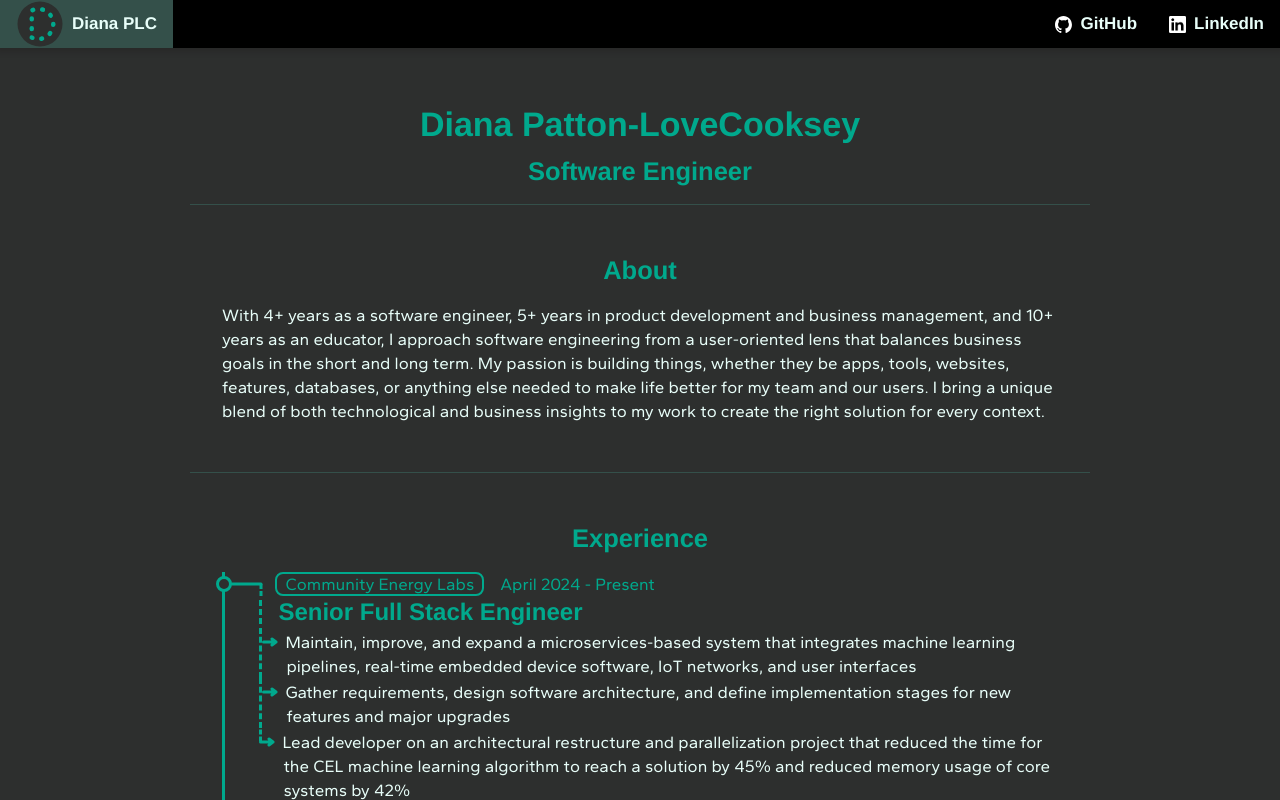
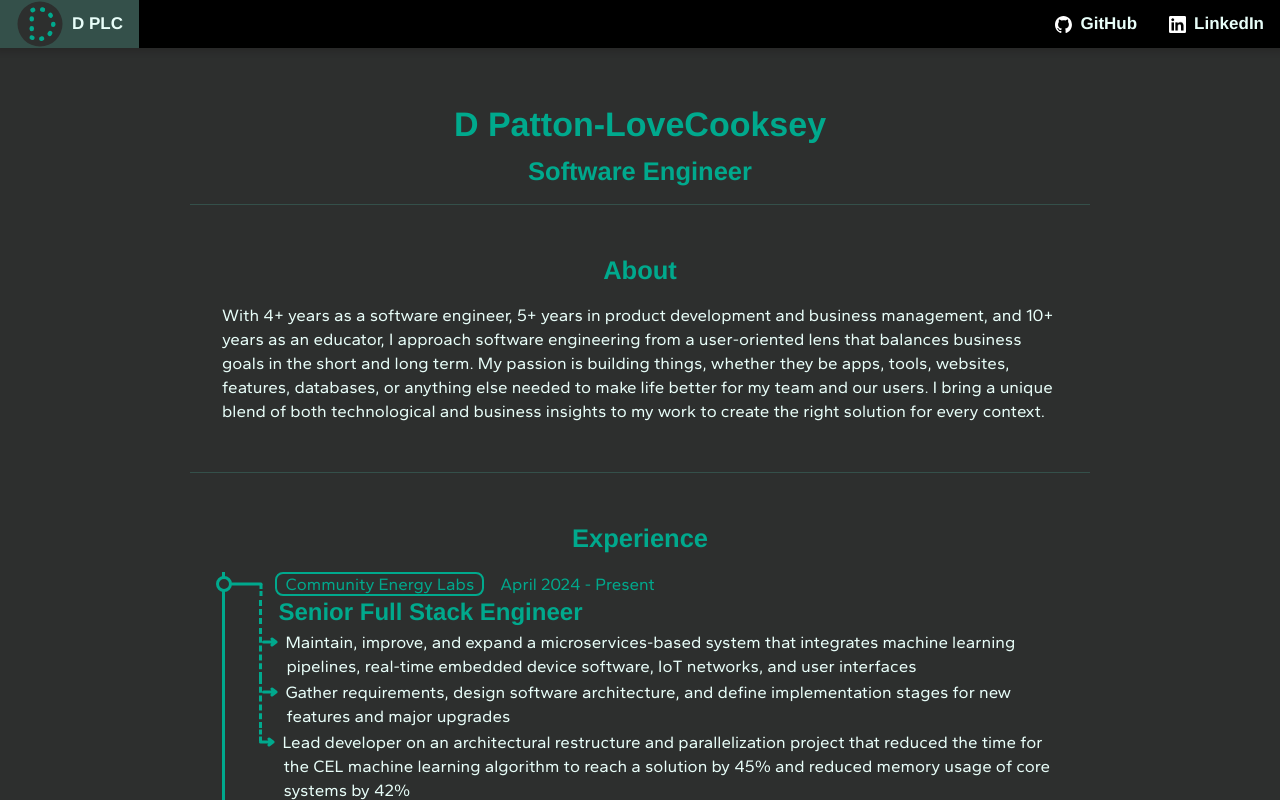
Before and after one commit to DianaPLC/DianaPLC.github.io, an Angular app: page / in a window 1280 px wide. Shown: the top 800 px of the page. Built offline with nearby package versions, Linux system fonts and the light colour scheme; a web font is replaced by a local one.

Commit message:
name updates

```diff
--- a/angular.json
+++ b/angular.json
@@ -104,7 +104,7 @@
         "deploy": {
           "builder": "angular-cli-ghpages:deploy",
           "options": {
-            "cname": "dianaplc.com"
+            "cname": "deanplc.com"
           }
         }
       }
--- a/src/app/app.component.html
+++ b/src/app/app.component.html
@@ -1,7 +1,7 @@
 <main>
   <header>
-    <icon-link icon="images/favicon.svg" text="Diana PLC" url="/" cls="home-link" tgt="_self" />
-    <icon-link icon="images/In-White-96.png" text="LinkedIn" url="https://www.linkedin.com/in/diana-patton-lovecooksey" />
+    <icon-link icon="images/favicon.svg" text="D PLC" url="/" cls="home-link" tgt="_self" />
+    <icon-link icon="images/In-White-96.png" text="LinkedIn" url="https://www.linkedin.com/in/d-patton-lovecooksey" />
     <icon-link icon="images/github-mark-white.svg" text="GitHub" url="https://github.com/DianaPLC" />
   </header>
   <h1>{{ fullName }}</h1>
@@ -17,8 +17,8 @@
   <section>
     <h2>Contact</h2>
     <div class="flex-container">
-      <icon-link icon="images/mail.svg" text="Email" url="mailto:contact@dianaplc.com" cls="button-link" />
-      <icon-link icon="images/In-White-96.png" text="LinkedIn" url="https://www.linkedin.com/in/diana-patton-lovecooksey" cls="button-link" />
+      <icon-link icon="images/mail.svg" text="Email" url="mailto:contact@ddeanplc.com" cls="button-link" />
+      <icon-link icon="images/In-White-96.png" text="LinkedIn" url="www.linkedin.com/in/d-patton-lovecooksey" cls="button-link" />
     </div>
   </section>
 </main>
--- a/src/app/app.component.ts
+++ b/src/app/app.component.ts
@@ -10,6 +10,6 @@ import { ExperienceComponent } from '../experience/experience.component';
   styleUrl: './app.component.scss'
 })
 export class AppComponent {
-  fullName = 'Diana Patton-LoveCooksey';
+  fullName = 'D Patton-LoveCooksey';
   title = 'Software Engineer';
 }
--- a/src/index.html
+++ b/src/index.html
@@ -2,7 +2,7 @@
 <html lang="en">
 <head>
   <meta charset="utf-8">
-  <title>Diana PLC - Software Engineer</title>
+  <title>D. PLC - Software Engineer</title>
   <base href="/">
   <meta name="viewport" content="width=device-width, initial-scale=1">
   <link rel="icon" type="image/x-icon" href="images/favicon.svg">
```
Also changed, not shown: 1 other file (tests, documents, lock files or other folders).
